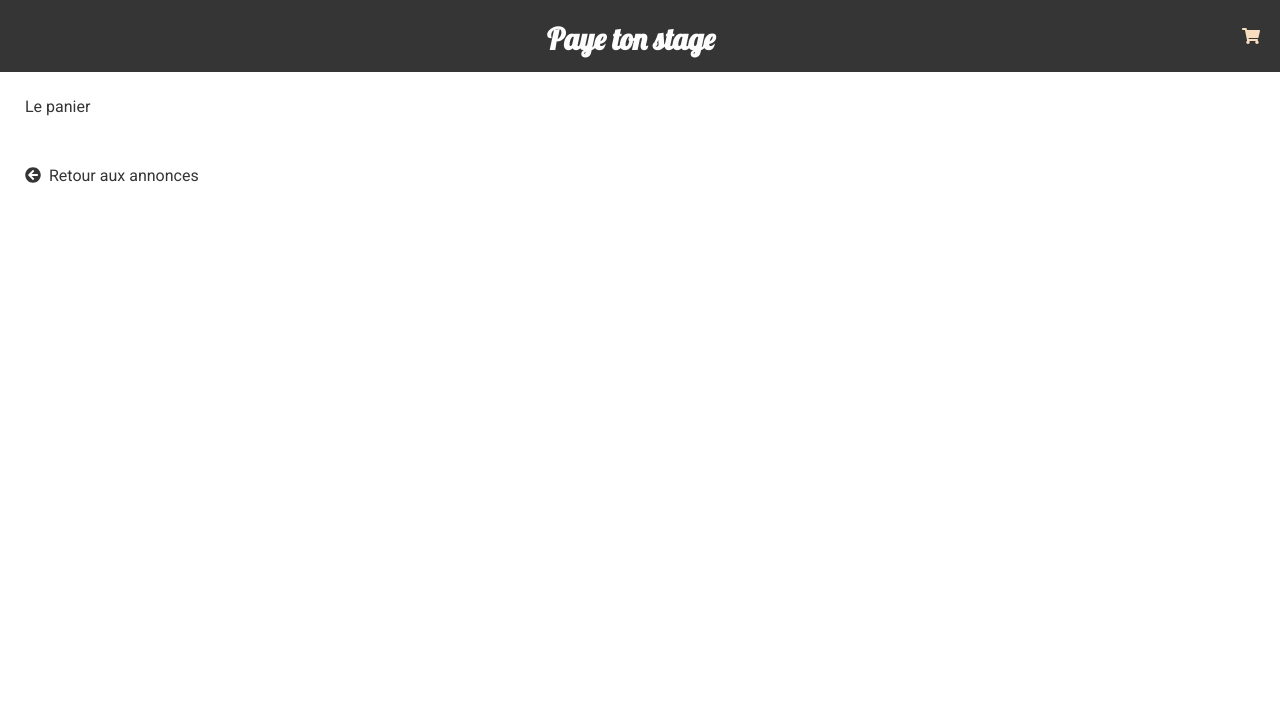
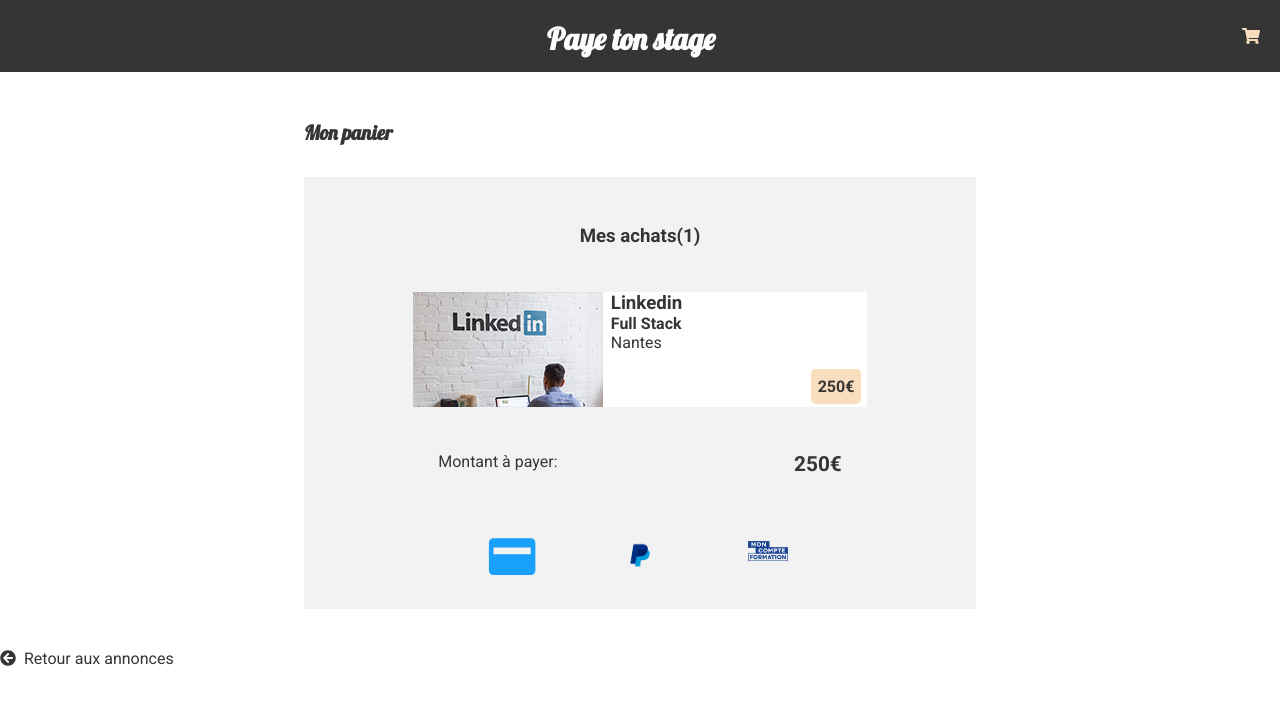
Before and after one commit to nicholas570/Hackathon_SEO, a React (Create React App) app: page /panier in a window 1280 px wide. Shown: the top 704 px of the page. Built offline with nearby package versions, Linux system fonts and the light colour scheme.

Commit message:
init basket

```diff
--- /dev/null
+++ b/src/component/common/Payment/Payement.jsx
@@ -0,0 +1,20 @@
+import React from 'react';
+import PropTypes from 'prop-types';
+
+import styles from './Payement.module.css';
+
+const Payement = ({ icon, alt, href }) => {
+  return (
+    <a href={href} className={styles.wrapperPayement}>
+      <img className={styles.IconPayement} src={icon} alt={alt} />
+    </a>
+  );
+};
+
+export default Payement;
+
+Payement.propTypes = {
+  icon: PropTypes.string.isRequired,
+  alt: PropTypes.string.isRequired,
+  href: PropTypes.string.isRequired,
+};
--- /dev/null
+++ b/src/component/common/Payment/Payement.module.css
@@ -0,0 +1,10 @@
+.wrapperPayement {
+  margin: 0 0.5rem;
+}
+
+.IconPayement {
+  display: flex;
+  align-items: center;
+  justify-content: center;
+  width: 3rem;
+}
--- /dev/null
+++ b/src/component/payement/AnnoucementCard/AnnoucementCard.jsx
@@ -0,0 +1,27 @@
+import React from 'react';
+
+import style from './AnnoucementCard.module.css';
+
+const AnnoucementCard = ({
+  logo_small,
+  name,
+  localisation,
+  expertise,
+  prix,
+}) => {
+  return (
+    <div className={style.CardLayout}>
+      <img src={logo_small} alt={`logo ${name}`} />
+      <section className={style.descriptionCard}>
+        <div className={style.decriptionCard}>
+          <h3>{name}</h3>
+          <h4>{expertise}</h4>
+          <p>{localisation}</p>
+        </div>
+        <p className={style.price}>{prix}</p>
+      </section>
+    </div>
+  );
+};
+
+export default AnnoucementCard;
--- /dev/null
+++ b/src/component/payement/AnnoucementCard/AnnoucementCard.module.css
@@ -0,0 +1,30 @@
+.CardLayout {
+  display: flex;
+  background-color: #fff;
+  padding-right: 0.4rem;
+  width: 90%;
+}
+
+.descriptionCard {
+  display: flex;
+  justify-content: space-between;
+  flex-wrap: wrap;
+  margin-left: 0.5rem;
+  width: 100%;
+}
+
+.price {
+  font-weight: bold;
+  align-self: flex-end;
+  background-color: var(--cream-color);
+  margin-bottom: 0.2rem;
+  margin-right: 0rem;
+  padding: 0.5rem 0.4rem;
+  border-radius: 0.3rem;
+}
+
+@media screen and (min-width: 768px) {
+  .CardLayout {
+    width: 70%;
+  }
+}
--- a/src/component/views/Shipping.jsx
+++ b/src/component/views/Shipping.jsx
@@ -1,9 +1,18 @@
 import React from 'react';
 import { Helmet } from 'react-helmet';
 
+import AnnoucementCard from '../payement/AnnoucementCard/AnnoucementCard';
+import Payement from '../common/Payment/Payement';
+
+import linkedinSmall from '../../Assets/Images/linkedin-small.png';
+import styles from '../../css/Shipping.module.css';
+import cardPayement from '../../Assets/Logo/creditcard.svg';
+import cpf from '../../Assets/Logo/cpf.png';
+import paypal from '../../Assets/Logo/pp.png';
+
 function Shipping() {
   return (
-    <div>
+    <div className={styles.ContainerShipping}>
       <Helmet>
         <meta charSet="utf-8" />
         <meta name="description" content="Le panier" />
@@ -15,7 +24,43 @@ function Shipping() {
         <title>Panier</title>
         <link rel="canonical" href="http://mysite.com/example" />
       </Helmet>
-      Le panier
+      <section>
+        <h2 className={styles.titleShipping}>Mon panier</h2>
+        <div className={styles.ShippingCard}>
+          <h3 className={styles.titleAchat}>
+            Mes achats
+            <span>(1)</span>
+          </h3>
+          <AnnoucementCard
+            logo_small={linkedinSmall}
+            name="Linkedin"
+            localisation="Nantes"
+            expertise="Full Stack"
+            prix="250€"
+          />
+          <p className={styles.descritionPrice}>
+            Montant à payer:
+            <span className={styles.descritionPriceSpan}>250€</span>
+          </p>
+          <section className={styles.wrapperAllPayement}>
+            <Payement
+              href="https://www.creditmutuel.fr/home/index.html"
+              icon={cardPayement}
+              alt="payement carte de crédit"
+            />
+            <Payement
+              href="https://www.paypal.com/fr/webapps/mpp/home"
+              icon={paypal}
+              alt="payement paypal"
+            />
+            <Payement
+              href="https://www.mon-compte-formation.fr/sea?msclkid=ef972b6cdc5d1b63486f4b6cf5944043&utm_source=bing&utm_medium=cpc&utm_campaign=MCF-SN%2FCPF&utm_term=liste%20des%20formations%20%C3%A9ligibles%20cpf&utm_content=DIF%2FCPF%20-%20Formation%20(all)"
+              icon={cpf}
+              alt="payement cpf"
+            />
+          </section>
+        </div>
+      </section>
     </div>
   );
 }
--- a/src/css/HeaderAndFooter.module.css
+++ b/src/css/HeaderAndFooter.module.css
@@ -12,7 +12,7 @@
 }
 
 .container {
-  padding: 25px;
+  padding: 0;
 }
 
 .arrow {
--- /dev/null
+++ b/src/css/Shipping.module.css
@@ -0,0 +1,53 @@
+.ContainerShipping {
+  display: flex;
+  flex-direction: column;
+  justify-content: center;
+  align-items: center;
+  padding: 1rem 0;
+}
+
+.titleShipping {
+  margin: 2rem 0;
+}
+
+.titleAchat {
+  margin: 2rem 0;
+}
+
+.ShippingCard {
+  display: flex;
+  flex-direction: column;
+  justify-content: space-between;
+  align-items: center;
+  width: 100vw;
+  max-width: 40rem;
+  margin-bottom: 1.5rem;
+  background-color: var(--light-grey-background);
+}
+
+.wrapperAllPayement {
+  display: flex;
+  justify-content: space-around;
+  width: 60%;
+  margin: 1rem;
+}
+
+.descritionPrice {
+  margin: 2rem 0;
+  display: flex;
+  justify-content: space-around;
+  width: 100%;
+}
+
+.descritionPriceSpan {
+  font-weight: bold;
+  font-size: 1.3rem;
+}
+
+@media screen and (min-width: 768px) {
+  .ShippingCard {
+    height: 50vh;
+    padding: 1rem;
+    width: 60vw;
+  }
+}
```
Also changed, not shown: src/Assets/Logo/creditcard.svg.
